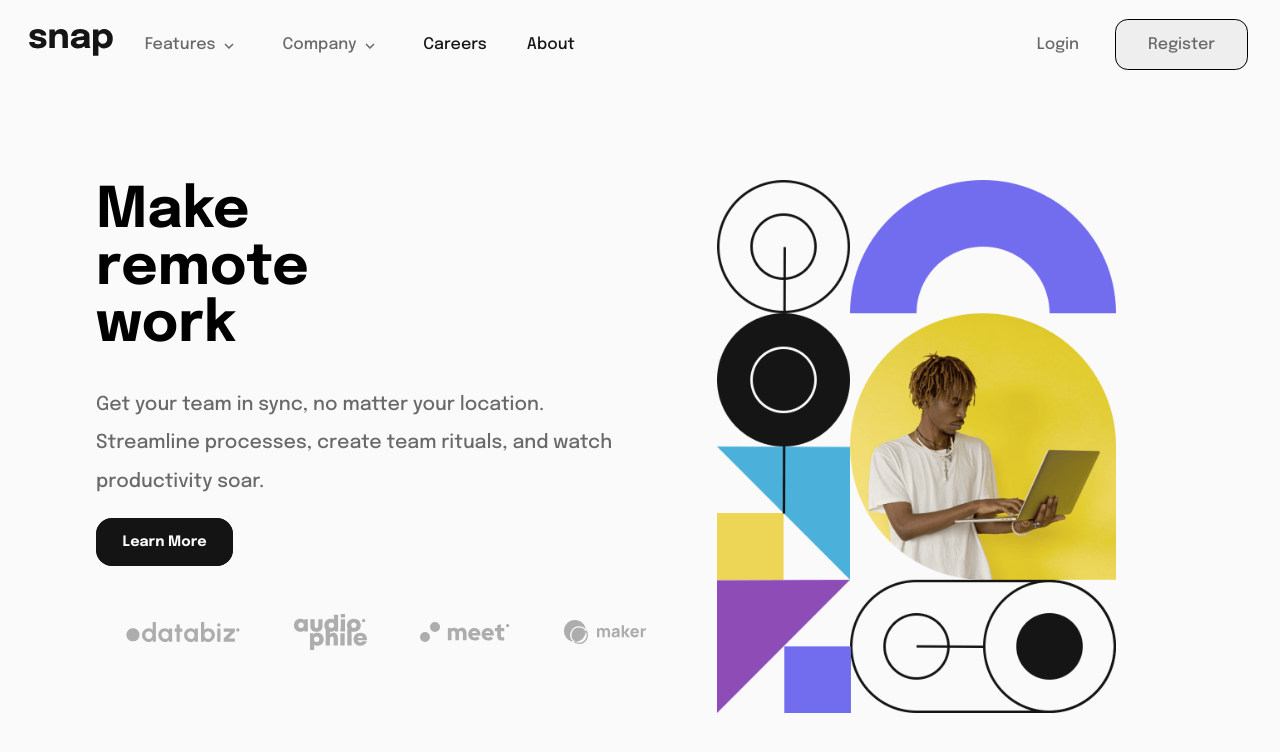
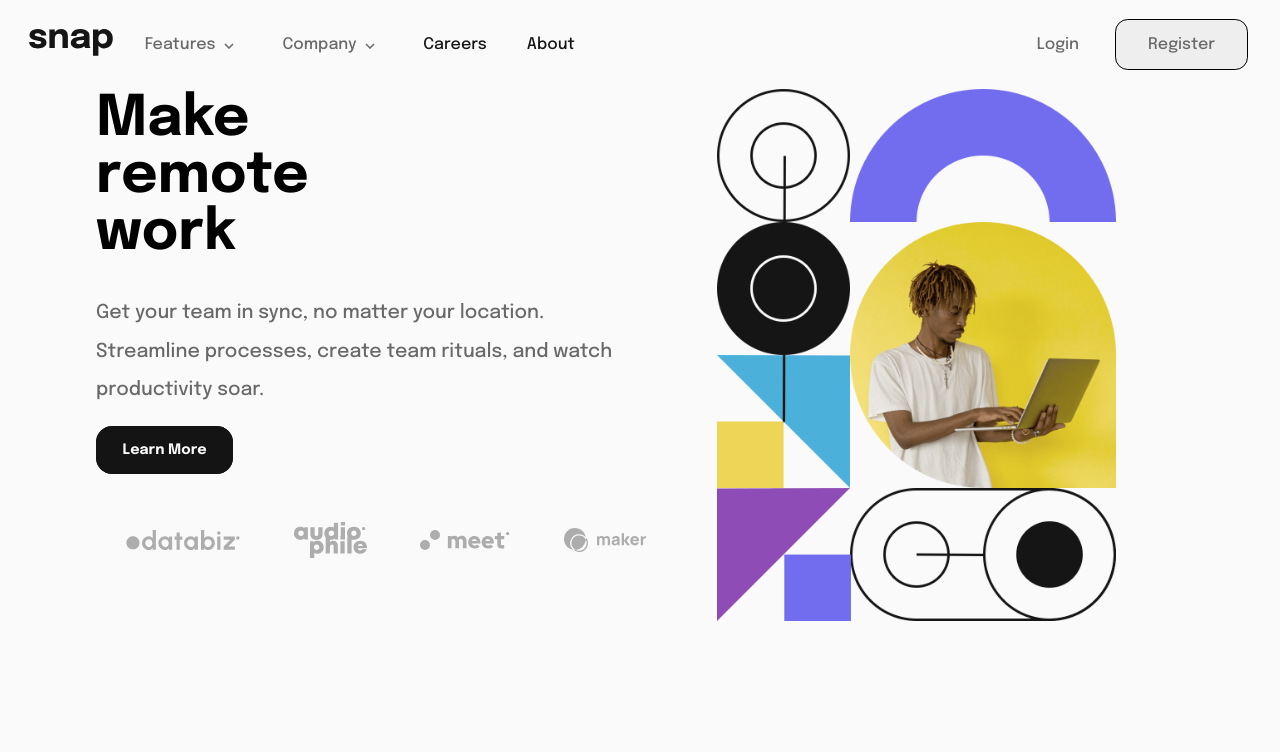
Before and after one commit to aydom669/-Intro-section-with-dropdown-navigation-Minha-Solucao, a plain HTML site: page index.html in a window 1280 px wide. Drawn offline with Linux system fonts and the light colour scheme.

Commit message:
Minha solução

```diff
--- a/style.css
+++ b/style.css
@@ -112,8 +112,8 @@ img{
 
 main{
 
-    height: 100vh;
-    overflow-x: hidden;
+    height: 100%;
+
 }
 section{
     width: 90%;
@@ -202,12 +202,11 @@ p{
 
 @media (max-width: 930px) {
     .navbar_link{
-        position: fixed;
+        position: absolute;
         align-items: center;
         right: 0;
         top: 0;
         background-color: #fafafa;
-
         box-shadow: 0 1rem 1rem 0 rgb(0, 0, 0,20%);
         flex-direction: column;
         padding: 10rem 0.5rem;
@@ -241,10 +240,12 @@ p{
 
 
 
+
     }
 
     .close{
         display: none;
+        position: fixed;
 
     }
 
```
